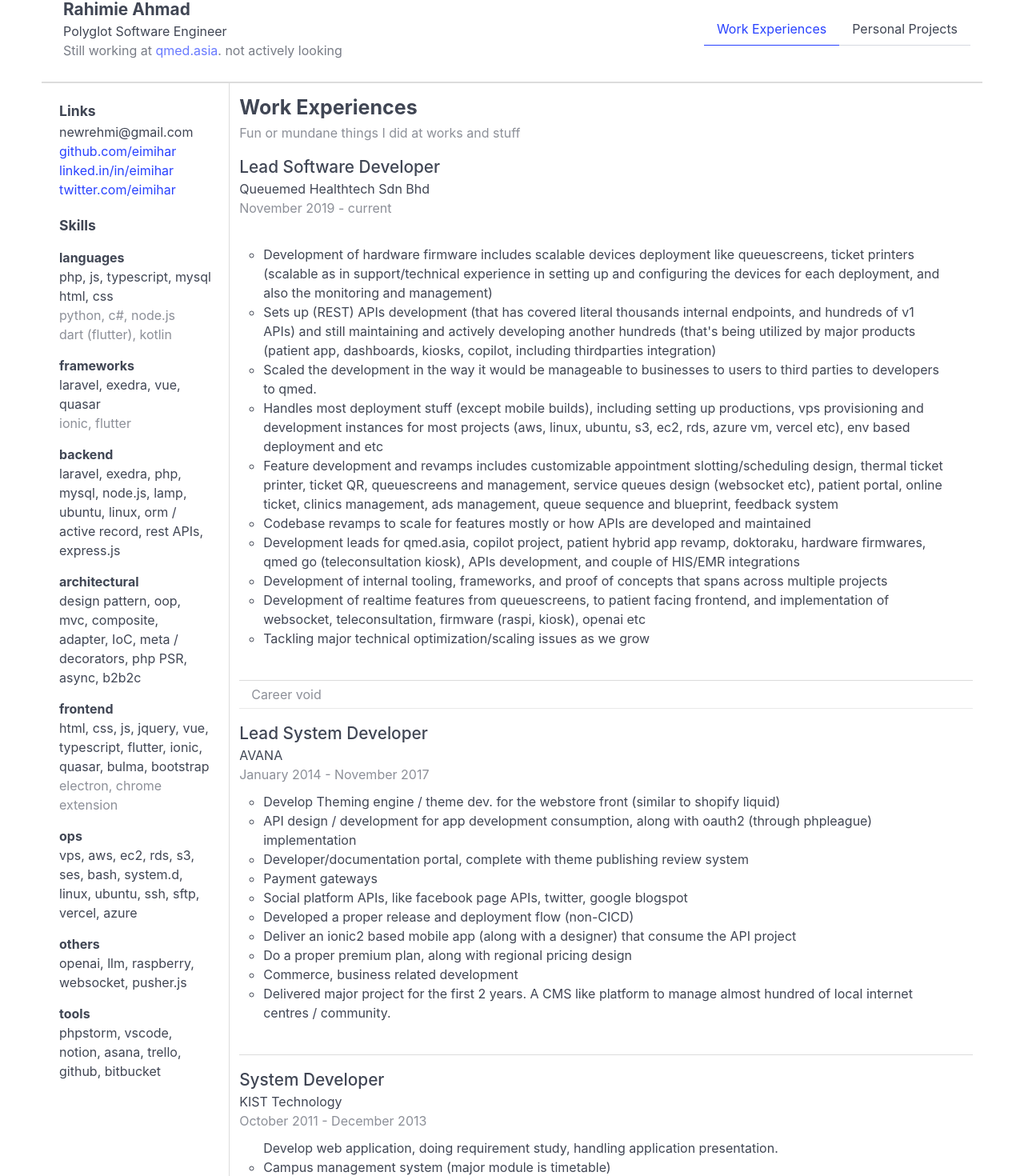
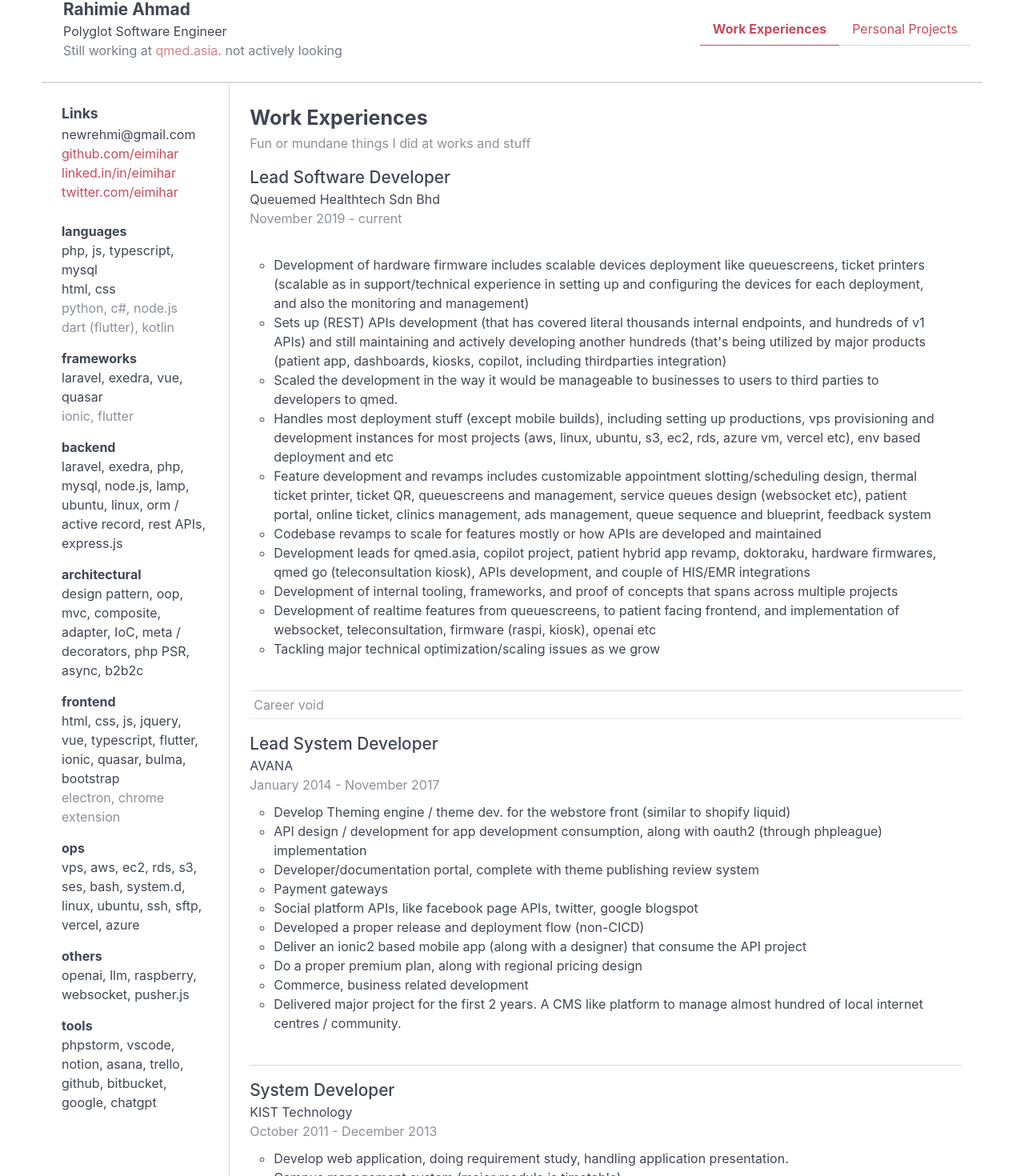
Before and after one commit to eimihar/resume, a Vue app in the folder app/: page / in a window 1280 px wide. Shown: the part 19-1489 px from the top of the page at 80% size. Built offline with nearby package versions, Linux system fonts and the light colour scheme.

Commit message:
couldn've been

```diff
--- a/app/src/views/IndexPage.vue
+++ b/app/src/views/IndexPage.vue
@@ -2,9 +2,10 @@
 import WorkExperiencesView from "@/views/WorkExperiencesView.vue";
 import PersonalProjectsView from "@/views/PersonalProjectsView.vue";
 import SkillsView from "@/views/SkillsView.vue";
+import MobileSkillsView from "@/views/MobileSkillsView.vue";
 
 export default {
-  components: {SkillsView, PersonalProjectsView, WorkExperiencesView},
+  components: {MobileSkillsView, SkillsView, PersonalProjectsView, WorkExperiencesView},
   data() {
     return {
       tab: 'experiences'
@@ -30,6 +31,7 @@
         <ul style="border: 0px;">
           <li @click="tab = 'experiences'" :class="{'is-active': tab == 'experiences'}"><a>Work Experiences</a></li>
           <li @click="tab = 'projects'" :class="{'is-active': tab == 'projects'}"><a>Personal Projects</a></li>
+          <li class="tab-skills" @click="tab = 'skills'" :class="{'is-active': tab == 'skills'}"><a>Skills</a></li>
         </ul>
       </div>
     </div>
@@ -47,11 +49,44 @@
       <div class="column container-main">
         <WorkExperiencesView v-if="tab == 'experiences'" />
         <PersonalProjectsView v-if="tab == 'projects'" />
+        <MobileSkillsView v-if="tab == 'skills'" />
       </div>
     </div>
   </div>
 </template>
 <style lang="scss">
+* a {
+  color: rgb(198, 75, 89) !important;
+}
+
+.tabs li.is-active a {
+  border-bottom-color: rgb(198, 75, 89) !important;
+}
+
+.tabs li.is-active {
+  font-weight: bold;
+}
+/* On screens that are 600px or less, set the background color to olive */
+@media screen and (max-width: 768px) {
+  .container-side {
+    display: none !important;
+  }
+
+  .page-title {
+    display: none;
+  }
+
+  .container-main {
+    padding-top: 10px !important;
+  }
+}
+
+@media screen and (min-width: 769px) {
+  .tab-skills {
+    display: none !important;
+  }
+}
+
 .section-skills {
   .minor {
     opacity: 0.6;
@@ -73,6 +108,7 @@
 
   .columns {
     .container-side {
+      padding: 25px;
       border-right: 1px solid gainsboro;
 
       .side-title {
@@ -80,18 +116,14 @@
         font-size: 1.1em;
       }
 
-      .side-subtitle {
-        font-weight: bold;
-        margin-top: 15px;
-      }
-
       > div {
-        padding: 10px;
+        margin-bottom: 25px;
       }
     }
 
     .container-main {
       margin-bottom: 150px;
+      padding: 25px;
     }
   }
 }
--- /dev/null
+++ b/app/src/views/MobileSkillsView.vue
@@ -0,0 +1,13 @@
+<script>
+import {defineComponent} from "vue";
+import SkillsView from "@/views/SkillsView.vue";
+
+export default defineComponent({
+  components: {SkillsView},
+})
+</script>
+<template>
+  <div class="page-title" style="font-weight: bold; font-size: 25px;">Skills</div>
+  <div style="opacity: 0.6;">Weight and loss that i've gained over the time</div>
+  <SkillsView style="margin-top: 20px;" />
+</template>
--- a/app/src/views/Project/SectionProject.vue
+++ b/app/src/views/Project/SectionProject.vue
@@ -12,10 +12,11 @@
           <template v-else>
             {{ title }}
           </template>
+          <span v-if="time" style="float: right; font-size: 0.8em; font-weight: normal; opacity: 0.5;">{{ time }}</span>
         </div>
-        <div class="column" style="text-align: right; font-size: 0.8em; font-weight: normal; opacity: 0.5;" v-if="time">
-          {{ time }}
-        </div>
+<!--        <div class="column" style="text-align: right; font-size: 0.8em; font-weight: normal; opacity: 0.5;" v-if="time">-->
+<!--          {{ time }}-->
+<!--        </div>-->
       </div>
     </div>
     <div class="project-body">
--- a/app/src/views/SkillsView.vue
+++ b/app/src/views/SkillsView.vue
@@ -1,7 +1,7 @@
 <template>
   <div class="section-skills">
-    <div class="side-title">Skills</div>
     <div>
+      <div class="side-subskills">
         <div class="side-subtitle">languages</div>
         <div>
           php, js, typescript, mysql
@@ -15,30 +15,57 @@
         <div class="minor">
           dart (flutter), kotlin
         </div>
+      </div>
+      <div class="side-subskills">
         <div class="side-subtitle">frameworks</div>
         <div>laravel, exedra, vue, quasar</div>
         <div class="minor">ionic, flutter</div>
+      </div>
+      <div class="side-subskills">
         <div class="side-subtitle">backend</div>
         <div>
           laravel, exedra, php, mysql, node.js, lamp, ubuntu, linux, orm / active record, rest APIs, express.js
         </div>
+      </div>
+      <div class="side-subskills">
         <div class="side-subtitle">architectural</div>
         <div>design pattern, oop, mvc, composite, adapter, IoC, meta / decorators, php PSR, async, b2b2c</div>
+      </div>
+      <div class="side-subskills">
         <div class="side-subtitle">frontend</div>
         <div>html, css, js, jquery, vue, typescript, flutter, ionic, quasar, bulma, bootstrap</div>
         <div class="minor">electron, chrome extension</div>
+      </div>
+      <div class="side-subskills">
         <div class="side-subtitle">ops</div>
         <div>
           vps, aws, ec2, rds, s3, ses, bash, system.d, linux, ubuntu, ssh, sftp, vercel, azure
         </div>
+      </div>
+      <div class="side-subskills">
         <div class="side-subtitle">others</div>
         <div>
           openai, llm, raspberry, websocket, pusher.js
         </div>
+      </div>
+      <div class="side-subskills">
         <div class="side-subtitle">tools</div>
-      <div>phpstorm, vscode, notion, asana, trello, github, bitbucket</div>
+        <div>phpstorm, vscode, notion, asana, trello, github, bitbucket, google, chatgpt</div>
+      </div>
     </div>
   </div>
 </template>
-<script setup lang="ts">
-</script>
+<style lang="scss" scoped>
+.side-subskills {
+  margin-bottom: 15px;
+}
+
+.side-title {
+  font-weight: bold;
+  font-size: 1.1em;
+}
+
+.side-subtitle {
+  font-weight: bold;
+}
+</style>
--- a/app/src/views/WorkExperiencesView.vue
+++ b/app/src/views/WorkExperiencesView.vue
@@ -1,5 +1,12 @@
 <script>
+import exp from "node:constants";
+
 export default {
+  computed: {
+    exp() {
+      return exp
+    }
+  },
   data() {
     return {
       expandVoid: false
@@ -8,7 +15,7 @@
 }
 </script>
 <template>
-  <div style="font-weight: bold; font-size: 25px;">Work Experiences</div>
+  <div class="page-title" style="font-weight: bold; font-size: 25px;">Work Experiences</div>
   <div style="opacity: 0.6;">Fun or mundane things I did at works and stuff</div>
 
   <div class="section-experience">
@@ -64,9 +71,9 @@
       </ul>
     </div>
   </div>
-  <div v-if="!expandVoid" style="border-bottom: 1px solid gainsboro; padding: 5px 15px; cursor: pointer; opacity: 0.6;" @click="expandVoid = true">Career void</div>
+  <div v-if="!expandVoid" style="border-bottom: 1px solid gainsboro; padding: 5px; cursor: pointer; opacity: 0.6;" @click="expandVoid = true">Career void</div>
   <div v-else class="section-experience">
-      <div class="exp-title">Trial Developer</div>
+      <div class="exp-title" @click="expandVoid = false" style="cursor: pointer;">undefined</div>
       <div class="exp-company">Rosengate</div>
       <div class="exp-duration">December 2017 - October 2019</div>
       <div class="exp-detail">
@@ -124,8 +131,10 @@
     <div class="exp-company">KIST Technology</div>
     <div class="exp-duration">October 2011 - December 2013</div>
     <div class="exp-detail">
-      Develop web application, doing requirement study, handling application presentation.
       <ul>
+        <li>
+          Develop web application, doing requirement study, handling application presentation.
+        </li>
         <li>
           Campus management system (major module is timetable)
         </li>
@@ -148,3 +157,12 @@
     </div>
   </div>
 </template>
+<style lang="scss" scoped>
+@media screen and (max-width: 600px) {
+  .exp-detail {
+    ul li {
+      margin-bottom: 15px;
+    }
+  }
+}
+</style>
```
Also changed, not shown: app/src/views/PersonalProjectsView.vue (+41 -28 lines). Lines whose indentation alone changed are shown as unchanged.
